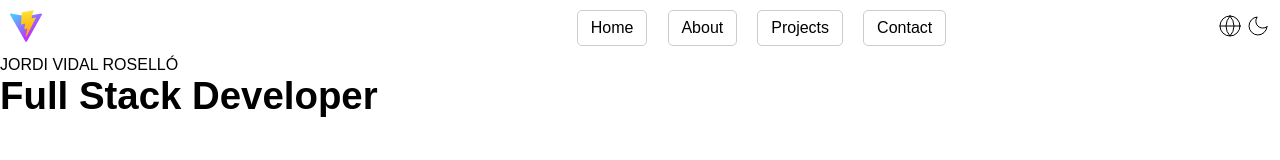
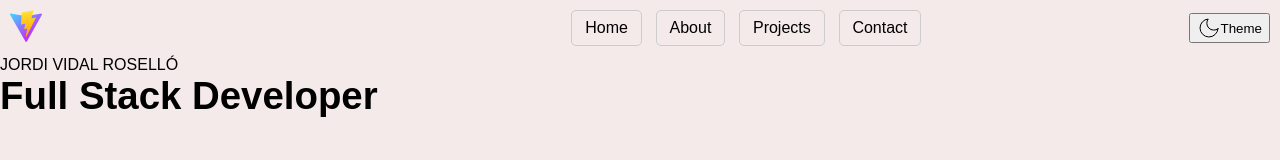
Before and after one commit to JordiiVidal/legacy-portfolio, a website built with Vite: page index.html in a window 1280 px wide. Built offline with nearby package versions, Linux system fonts and the light colour scheme.

Commit message:
theme module

```diff
--- a/assets/styles/header.css
+++ b/assets/styles/header.css
@@ -4,7 +4,7 @@ header {
 
 nav.grid {
   display: grid;
-  grid-template-areas: "logo steps tools";
+  grid-template-areas: "logo steps settings";
 }
 
 #logo {
@@ -22,18 +22,21 @@ nav.grid {
 .step {
   display: inline-block;
   padding: 0.5rem 0.8rem;
-  margin: 0 0.5rem;
+  margin: 0 0.3rem;
   border: 1px solid #ccc;
   border-radius: 5px;
   font-size: 1rem;
 }
 
-#tools {
-  grid-area: tools;
+#settings {
+  grid-area: settings;
   justify-self: end;
   align-self: center;
 }
 
-.tool {
-  display: inline-block;
+#theme {
+  display: flex;
+  flex-direction: row;
+  justify-content: center;
+  align-items: center;
 }
--- a/assets/styles/layout.css
+++ b/assets/styles/layout.css
@@ -1,5 +1,13 @@
 html {
   box-sizing: border-box;
+}
+
+html[data-theme="light"] {
+  background-color: rgb(245, 234, 234);
+}
+
+html[data-theme="dark"] {
+  background-color: rgb(38, 37, 37);
 }
 
 body {
--- a/index.html
+++ b/index.html
@@ -37,13 +37,11 @@
         </div>
       </div>
 
-      <div id="tools" grid-area="tools">
-        <div class="tool" id="lenguage">
-          <img src="icons/globe.svg">
-        </div>
-        <div class="tool" id="theme">
+      <div id="settings" grid-area="settings">
+        <button id="theme">
           <img src="icons/moon.svg">
-        </div>
+          <span>Theme</span>
+        </button>
       </div>
     </nav>
   </header>
@@ -59,6 +57,7 @@
 
   </footer>
   <script type="module" src="main.js"></script>
+  <script type="module" src="./src/theme.js"></script>
 </body>
 
 </html>
--- /dev/null
+++ b/main.js
@@ -0,0 +1,11 @@
+import { switchThemeButton } from "./src/theme";
+
+const themeButton = document.getElementById('theme');
+
+function setupSettings() {
+    switchThemeButton(themeButton);
+}
+
+(function run(){
+    setupSettings();
+})();
--- /dev/null
+++ b/src/theme.js
@@ -0,0 +1,11 @@
+export function switchThemeButton(buttonElement){
+    const root = document.documentElement;
+
+    const switchTheme = () => {
+        const currentTheme = root.getAttribute('data-theme');
+        const newTheme = currentTheme === 'light' ? 'dark' : 'light';
+        root.setAttribute('data-theme', newTheme);
+    }
+
+    buttonElement.addEventListener('click', switchTheme)
+}
```
